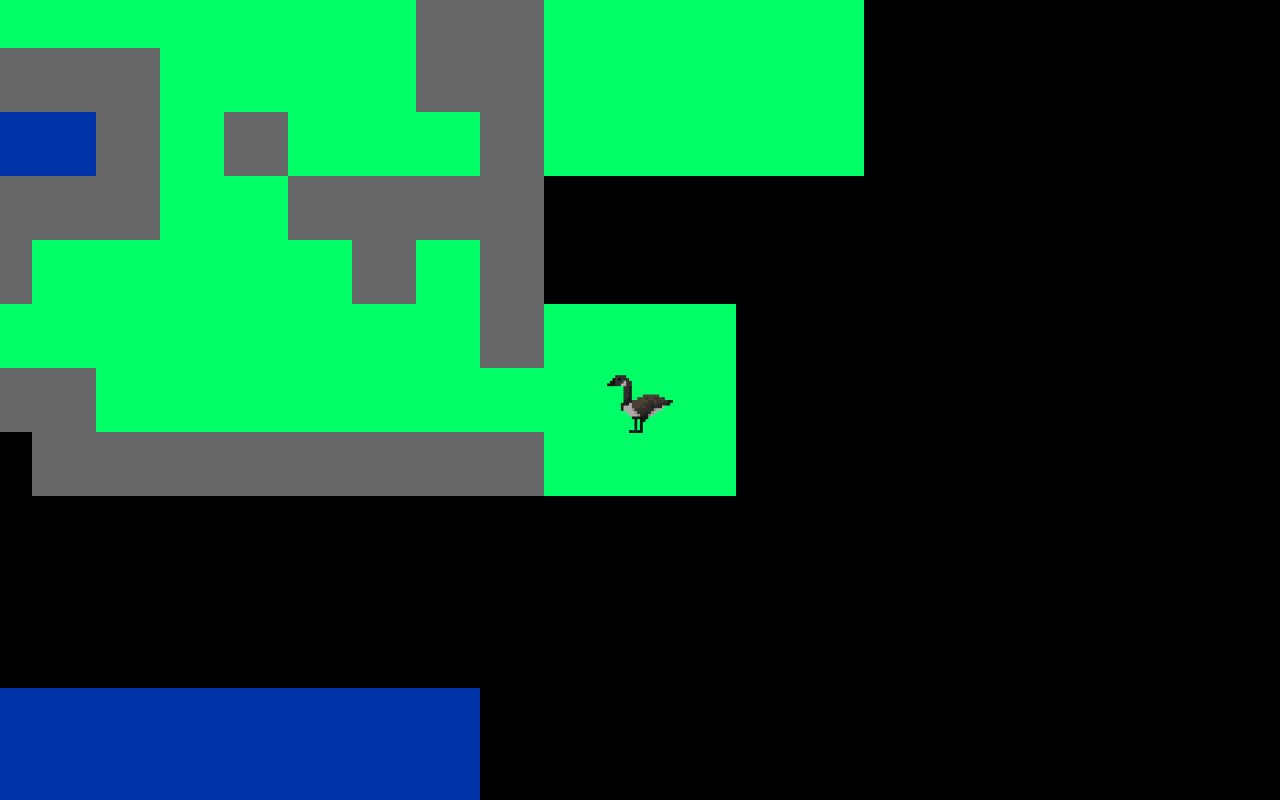
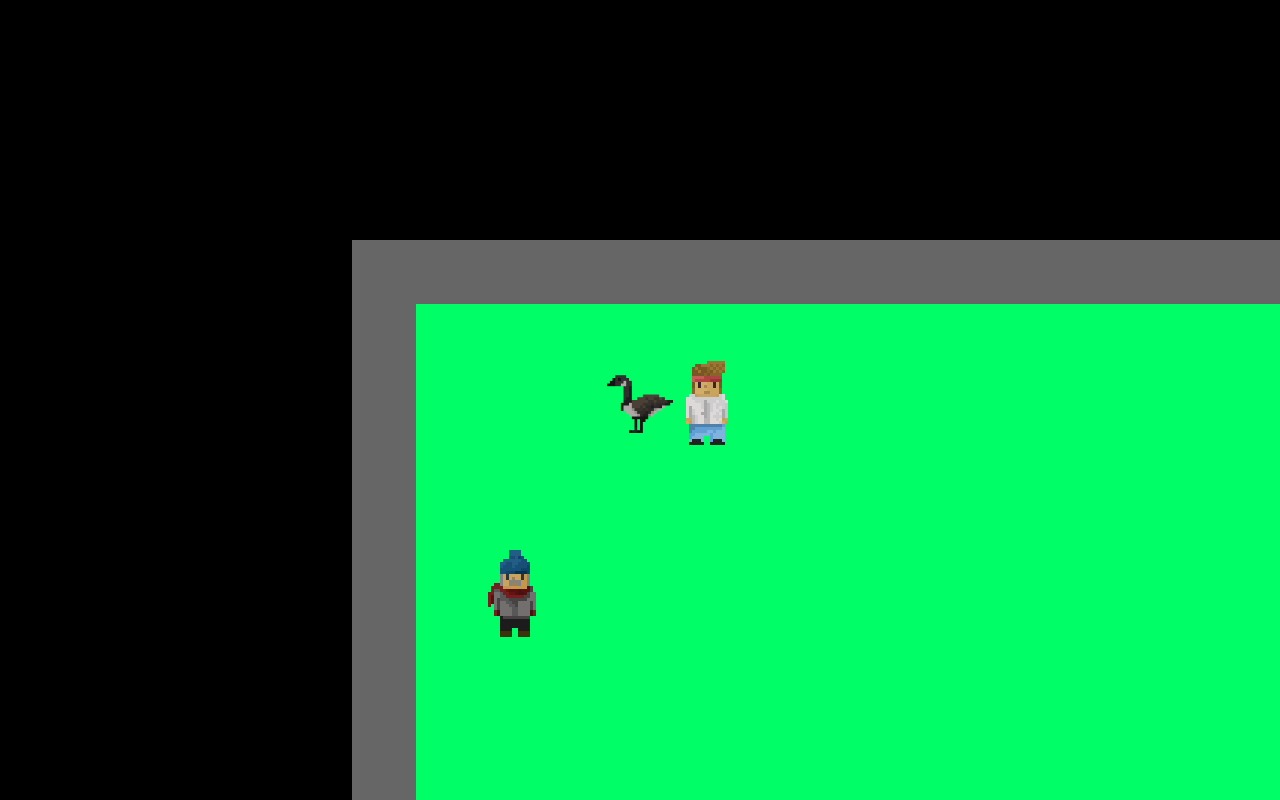
Before and after one commit to kaedenwile/goose-on-the-loose, a website built with Vite: page index.html in a window 1280 px wide. Built offline with nearby package versions, Linux system fonts and the light colour scheme.

Commit message:
a honking goose game with dudes

```diff
--- a/index.html
+++ b/index.html
@@ -19,6 +19,7 @@
     <script type="module" src="/src/main.ts"></script>
     <div style="display:none;">
         <img id="goose" src="/tilemaps/goose_tilemap.png" width="256" height="640" />
+        <img id="dude" src="/tilemaps/people_tilemap.png" width="128" height="256" />
     </div>
   </body>
 </html>
--- /dev/null
+++ b/src/dude.ts
@@ -0,0 +1,25 @@
+
+export class Dude {
+
+  dudeType: number;
+  position: {x: number, y: number};
+
+  constructor(dudeType: 0 | 1, position: {x: number, y: number}) {
+    this.dudeType = dudeType;
+    this.position = position;
+  }
+
+  draw(ctx: CanvasRenderingContext2D, x: number, y: number, width: number, height: number) {
+    ctx.drawImage(document.getElementById("dude")! as HTMLImageElement,
+      0,
+      128 * this.dudeType,
+      128,
+      128,
+      x,
+      y,
+      width,
+      height
+    );
+  }
+
+}
--- a/src/main.ts
+++ b/src/main.ts
@@ -2,6 +2,7 @@ import './style.css'
 import { DoorTile, GameMap } from "./map.ts";
 
 import { FPS, framesByState, Goose, GooseDirection, GooseState } from "./goose.ts";
+import { Dude } from "./dude.ts";
 
 const Maps = Object.fromEntries(await Promise.all([
   "MAP1_1",
@@ -21,9 +22,13 @@ window.addEventListener("keyup", (ev) => {
 })
 
 const canvas = document.querySelector<HTMLCanvasElement>('#game')!
-let gameMap = Maps.MAP1_1;
+let gameMap = Maps.MAP2;
 let characterPos = { x: gameMap.start.x + 0.5, y: gameMap.start.y + 0.5 };
 const goose = new Goose();
+const dudes = [
+  new Dude(0, {x: 5, y: 2}),
+  new Dude(1, {x: 2, y: 5}),
+]
 
 const UNIT = 64;
 
@@ -189,15 +194,27 @@ function draw(timestamp: DOMHighResTimeStamp) {
   ctx.fillStyle = "#000000";
   ctx.fillRect(0, 0, canvas.width, canvas.height);
 
+  const offset = {
+    x: (canvas.width - UNIT) / 2 - (characterPos.x - 0.5) * UNIT,
+    y: (canvas.height - UNIT) / 2 - (characterPos.y - 0.5) * UNIT,
+  }
+
   // DRAW MAP
   for (let r = 0; r < gameMap.tiles.length; r++) {
     for (let c = 0; c < gameMap.tiles[r].length; c++) {
       gameMap.tiles[r][c].draw(ctx,
-        Math.round((canvas.width - UNIT) / 2 + (c - characterPos.x + 0.5) * UNIT),
-        Math.round((canvas.height - UNIT) / 2 + (r - characterPos.y + 0.5) * UNIT),
+        Math.round(offset.x + c * UNIT),
+        Math.round(offset.y + r * UNIT),
         UNIT, UNIT);
     }
   }
+
+  // DRAW DUDES
+  dudes.forEach(dude => dude.draw(ctx,
+    offset.x + dude.position.x * UNIT - 16,
+    offset.y + dude.position.y * UNIT - 16,
+    UNIT + 32,
+    UNIT + 32));
 
   // DRAW CHARACTER
   goose.draw(ctx, timestamp, (canvas.width - UNIT) / 2 - 12,
```
Also changed, not shown: public/tilemaps/people_tilemap.png (added).
